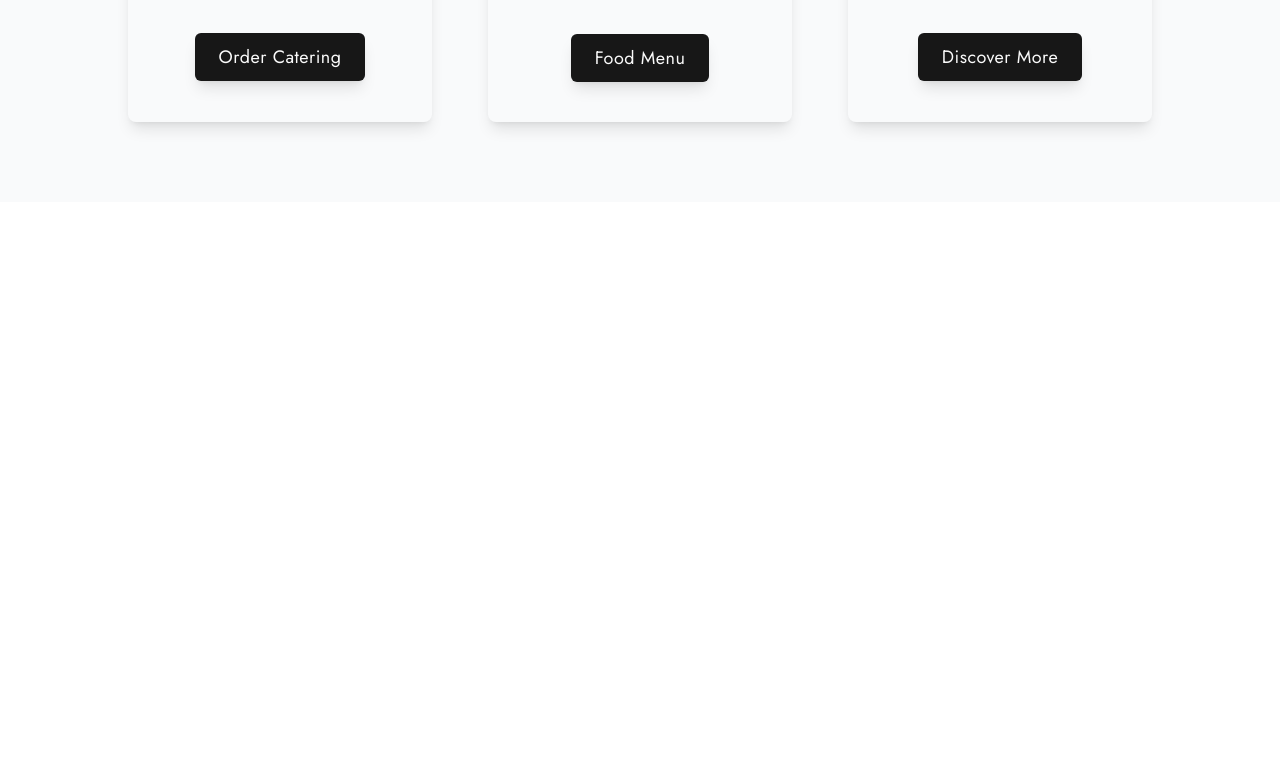
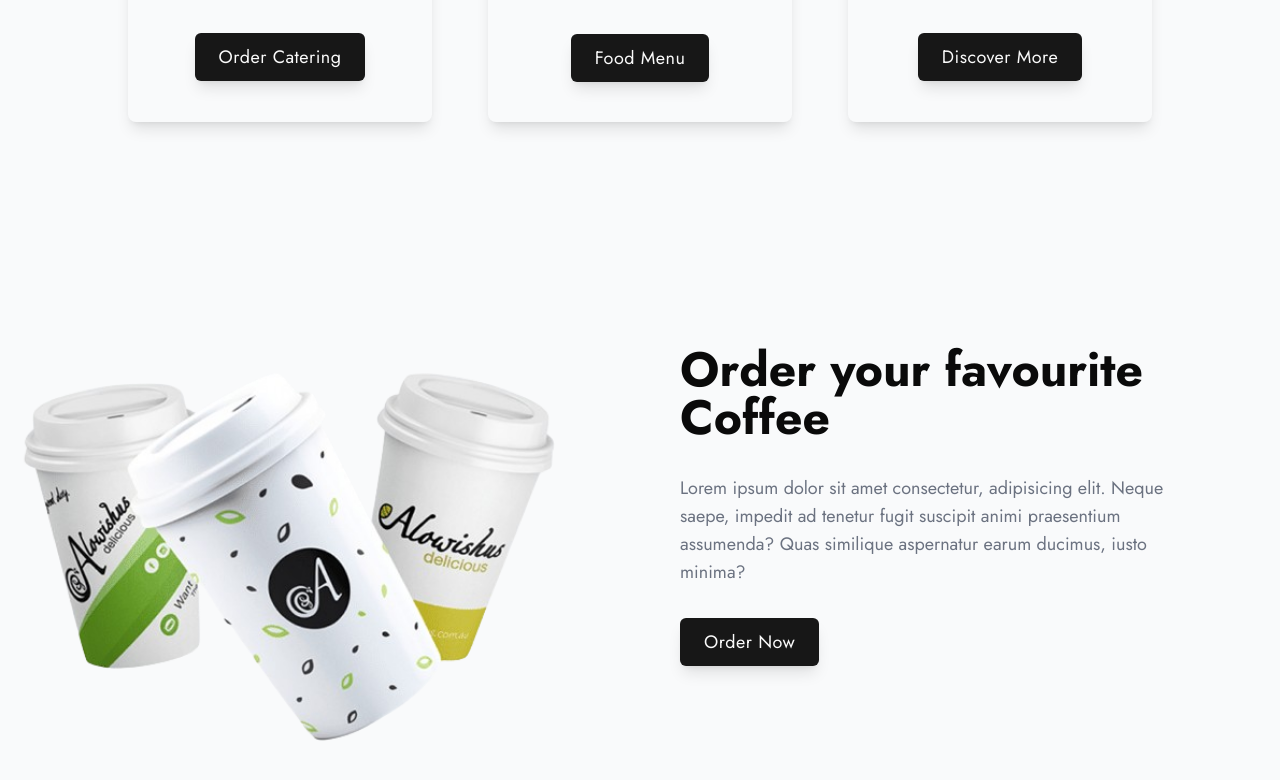
Before and after one commit to Taranjeet05/coffee-shop-app-, a Next.js app: page / in a window 1280 px wide. Shown: the part 1498-2278 px from the top of the page. Before the commit the page ends 1700 px from the top, so only its background shows below. Built offline with nearby package versions, Linux system fonts and the light colour scheme.

Commit message:
`feat: complete OrderCoffee component UI`

```diff
--- /dev/null
+++ b/app/_components/OrderCoffee.jsx
@@ -0,0 +1,33 @@
+import { Button } from "@/components/ui/button"
+import Image from "next/image"
+Button
+
+const OrderCoffee = () => {
+  return (
+    <>
+    <div className="bg-gray-50 md:py-16">
+      <div className="conatiner">
+        <div className="grid grid-cols-2 gap-20 items-center">
+          <div className="">
+            <Image src='/coffee/coffee-mid.png' alt="Coffee-cups" height={600} width={600}/>
+          </div>
+          <div className="pe-20">
+            <h1 className="text-5xl font-bold">Order your favourite Coffee</h1>
+            <p className="py-8 text-gray-500 text-lg">
+              Lorem ipsum dolor sit amet consectetur, adipisicing elit.
+              Neque saepe, impedit ad tenetur fugit suscipit animi praesentium assumenda?
+              Quas similique aspernatur earum ducimus, iusto minima?
+            </p>
+            <Button className=" p-6 rounded-md shadow-lg transform hover:scale-105 transition-all text-lg font-normal tracking-wide">
+             Order Now
+            </Button>
+          </div>
+        </div>
+      </div>
+    </div>
+
+    </>
+  )
+}
+
+export default OrderCoffee
--- a/app/page.js
+++ b/app/page.js
@@ -1,6 +1,7 @@
 import Banner from "./_components/Banner";
 import Explore from "./_components/Explore";
 import Header from "./_components/Header";
+import OrderCoffee from "./_components/OrderCoffee";
 
 export default function Home() {
   return (
@@ -8,6 +9,7 @@
         <Header />
         <Banner />
         <Explore />
+        <OrderCoffee />
       </>
   );
 }
```
